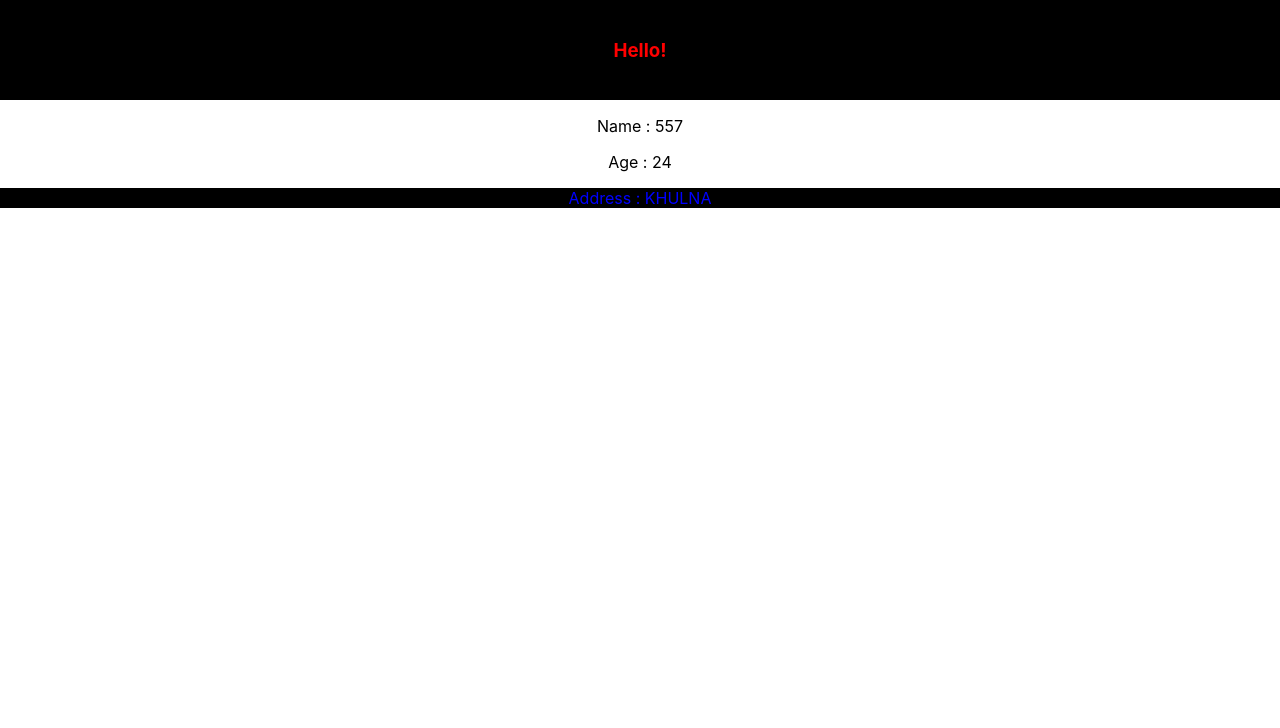
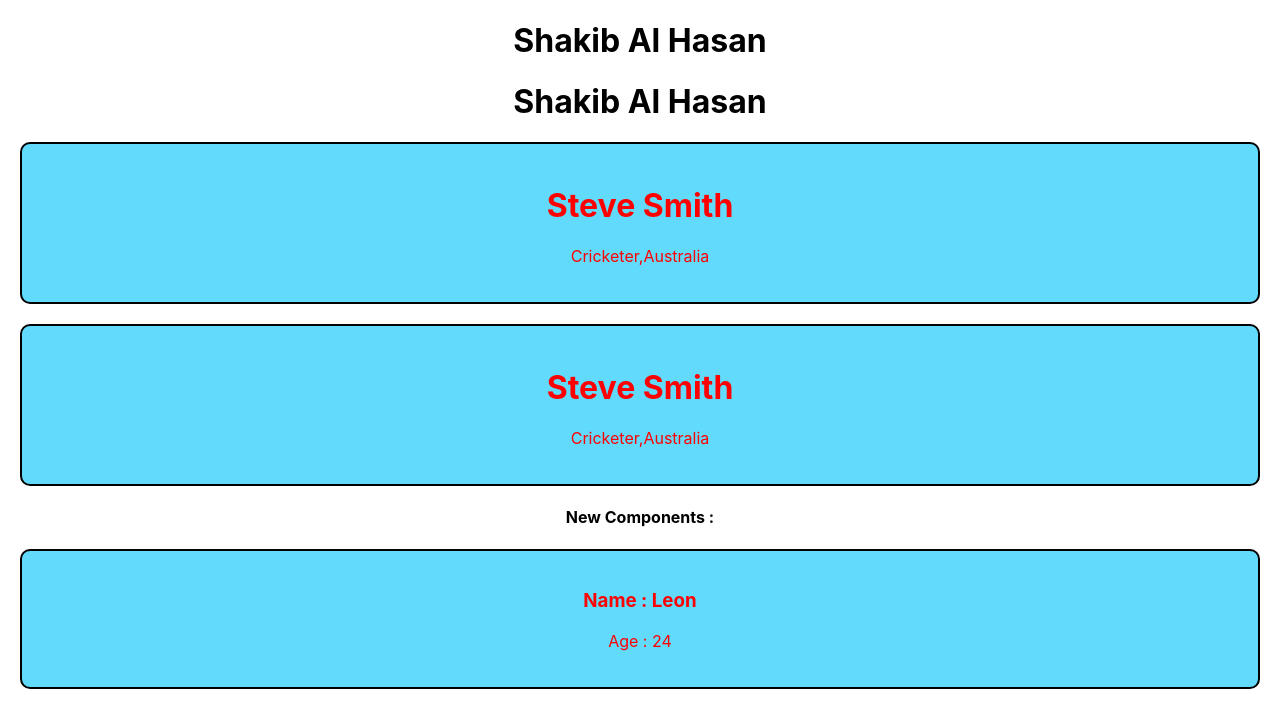
Before and after one commit to leon0113/reactjs-core-concepts, a React (Create React App) app: page / in a window 1280 px wide. Shown: the top 728 px of the page. Built offline with nearby package versions, Linux system fonts and the light colour scheme.

Commit message:
creating components

```diff
--- a/src/App.css
+++ b/src/App.css
@@ -42,3 +42,11 @@
   background-color: black;
   padding: 20px;
 }
+.person {
+  color: red;
+  background-color: #61dafb;
+  padding: 20px;
+  border: 2px solid black;
+  margin: 20px;
+  border-radius: 10px;
+}
--- a/src/App.js
+++ b/src/App.js
@@ -11,16 +11,34 @@ const singer = {
 function App() {
   return (
     <div className="App">
-      <div className="container">
-        <h3>Hello!</h3>
-      </div>
-      <div className="music">
-        <p>Name : {number + 2}</p>
-        <p>Age : {singer.age}</p>
-        <p style={{ color: "blue", backgroundColor: "black" }}>
-          Address : {singer.address}
-        </p>
-      </div>
+      <Person></Person>
+      <Person></Person>
+      <Person1></Person1>
+      <Person1></Person1>
+      <h4>New Components :</h4>
+      <Friend></Friend>
+    </div>
+  );
+}
+
+function Person() {
+  return <h1>Shakib Al Hasan</h1>;
+}
+
+function Person1() {
+  return (
+    <div className="person">
+      <h1>Steve Smith</h1>
+      <p>Cricketer,Australia</p>
+    </div>
+  );
+}
+
+function Friend() {
+  return (
+    <div className="person">
+      <h3> Name : Leon</h3>
+      <p>Age : 24</p>
     </div>
   );
 }
```
